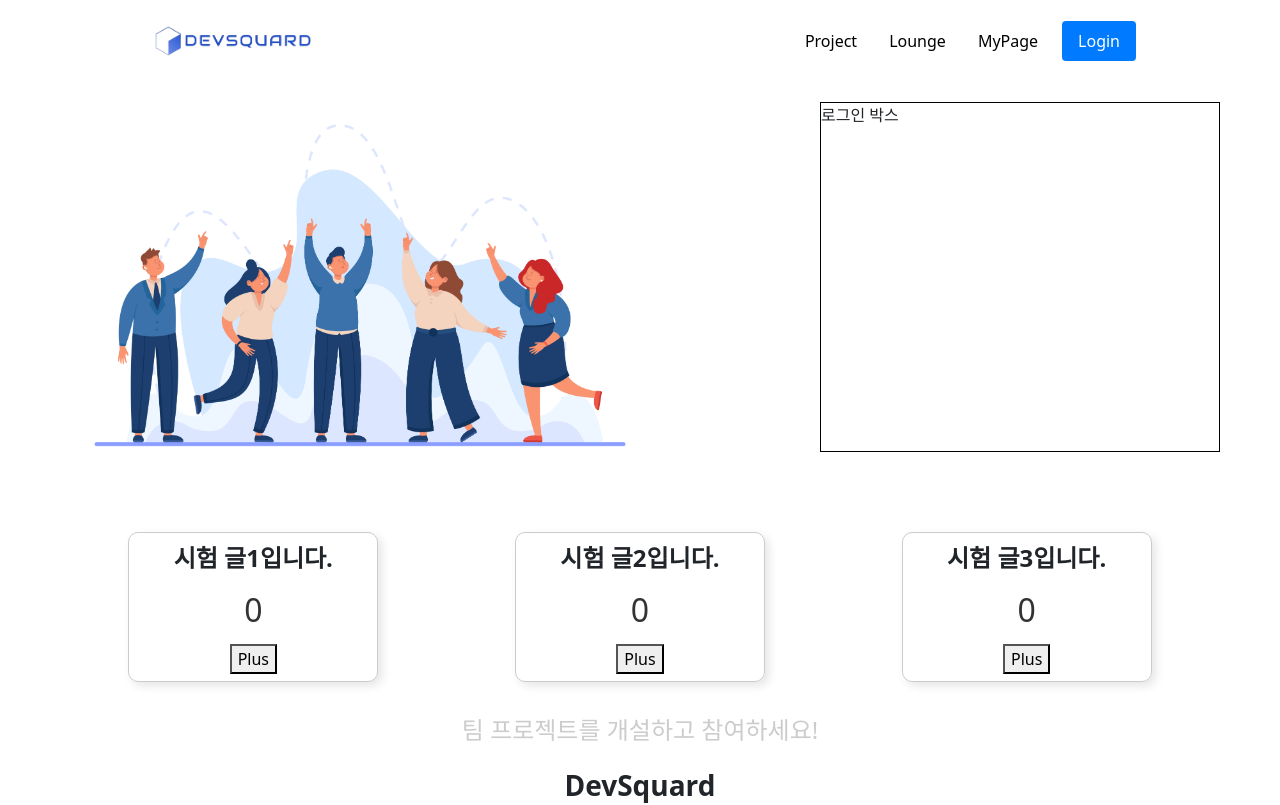
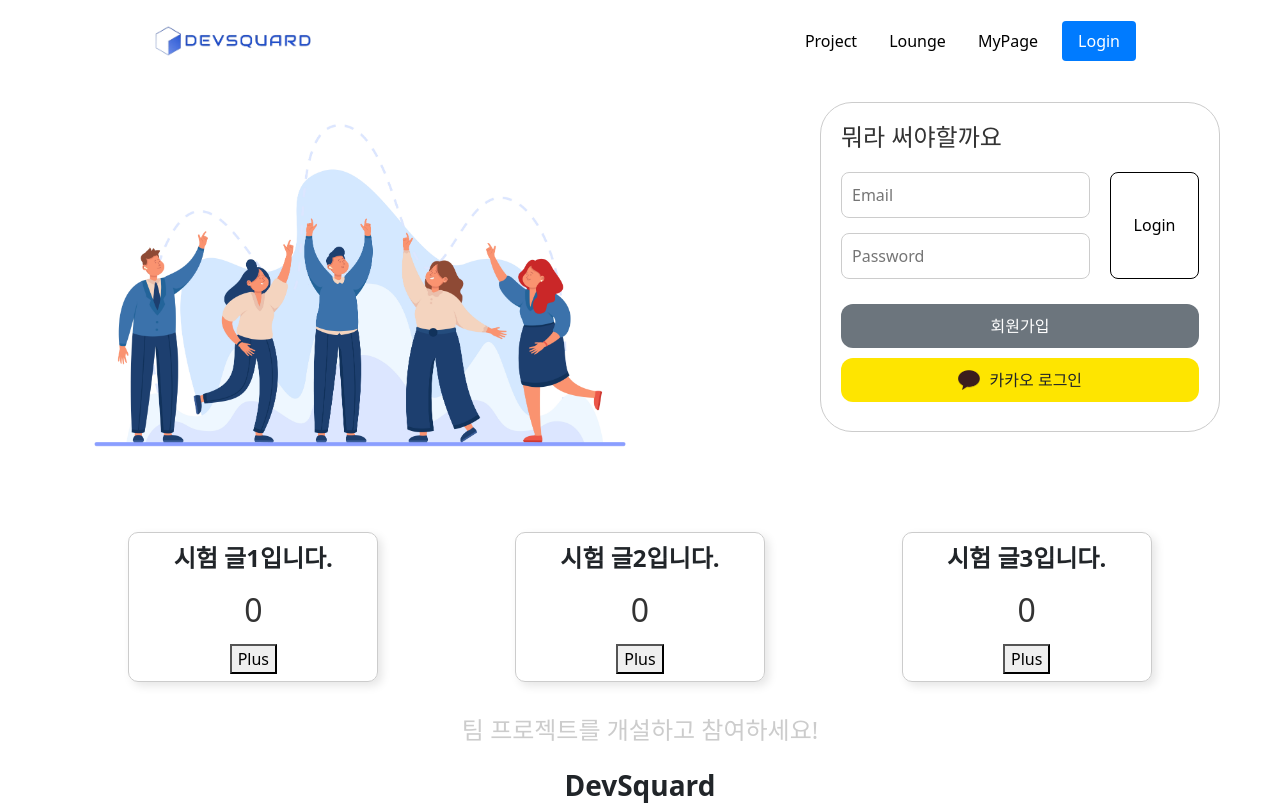
Before and after one commit to whgms159/Devsquad, a React (Vite) app in the folder front-dev/DevSqaurd/: page / in a window 1280 px wide. Shown: the top 805 px of the page. Built offline with nearby package versions, Linux system fonts and the light colour scheme.

Commit message:
feat : small login box

```diff
--- a/front-dev/DevSqaurd/src/components/landing-page/MainBox.tsx
+++ b/front-dev/DevSqaurd/src/components/landing-page/MainBox.tsx
@@ -1,12 +1,33 @@
-import mainImg from '../../assets/mainpage/mainpageImg.jpg';
 import style from './styles/MainBox.module.css';
+import kakaoSymbol from '/assets/mainpage/kakaoSymbol.png';
 
 export default function MainBox() {
   return (
     <div className={style.container}>
-      <div className={style.loginBox}>
-        로그인 박스
+      <div className={style.loginContainer}>
+        <h4 className={style.loginTitle}>뭐라 써야할까요</h4>
+        <div className={style.loginInputBox}>
+          {/* 로그인 폼으로 이동시키기 */}
+          <form action="">
+            <div className={style.test}>
+              <div className={style.inputGroup}>
+                <input name='email' placeholder='Email' className={style.inputField}/>
+                <input type="password" name="password" placeholder='Password' className={style.inputField}/>
+              </div>
+              <div className={style.buttonGroup}>
+                <button className={style.loginButton}>Login</button>
+              </div>
+            </div>
+          </form>
+        </div>
+          {/* 회원가입 폼으로 이동시키기 */}
+          <button className={style.signupButton}>회원가입</button>
+          {/* 카카오 로그인 폼으로 이동시키기 */}
+          <div className={style.kakaoLoginContainer}>
+            <img src={kakaoSymbol} alt="카카오심볼" className={style.kakaoSymbolImg} />
+            <p className={style.kakaoLabel}>카카오 로그인</p>
+          </div>
       </div>
     </div>
   );
-};
+}
--- a/front-dev/DevSqaurd/src/components/landing-page/styles/MainBox.module.css
+++ b/front-dev/DevSqaurd/src/components/landing-page/styles/MainBox.module.css
@@ -9,9 +9,95 @@
   overflow: hidden;
 }
 
-.loginBox {
+.loginContainer {
+  padding: 20px;
+  border: 1px solid #ccc;
+  border-radius: 2rem;
+  width: 400px;
+  height: 330px;
+  margin-left: auto;
+  overflow: hidden;
+}
+
+.loginTitle {
+  font-size: 1.5rem;
+  color: #333;
+  margin-bottom: 20px;
+}
+
+.loginInputBox {
+  width: 100%;
+}
+
+.test {
+  display: flex;
+  justify-content: center;
+}
+
+.inputGroup {
+  width: 70%;
+  margin-right: 20px;
+}
+
+.inputField {
+  width: 100%;
+  padding: 10px;
+  margin-bottom: 15px;
+  border-radius: 8px;
+  border: 1px solid #ccc;
+  font-size: 1rem;
+}
+
+.loginButton {
+  width: 100%;
+  height: 100%;
+  padding: 10px;
+  background-color: #fff;
+  color: black;
   border: 1px solid black;
-  width: 400px;
-  height: 350px;
-  margin-left: auto;
+  border-radius: 8px;
+  cursor: pointer;
+  font-size: 1rem;
 }
+
+.buttonGroup {
+  width: 25%;
+  margin-bottom: 15px;
+}
+
+.signupButton {
+  width: 100%;
+  padding: 10px;
+  margin-top: 10px;
+  background-color: #6c757d;
+  color: white;
+  border: none;
+  border-radius: 12px;
+  cursor: pointer;
+  font-size: 1rem;
+}
+
+.kakaoLoginContainer {
+  width: 100%;
+  padding: 10px;
+  margin-top: 10px;
+  border-radius: 12px;
+  font-size: 30dp;
+  background-color: #FEE500;
+
+  display: flex;
+  align-items: center;
+  justify-content: center;
+}
+
+.kakaoSymbolImg {
+  height: 20px;
+  line-height: 20px;
+  margin-right: 10px;
+}
+
+.kakaoLabel {
+  margin: 0;
+  text-align: center;
+  font-weight: 550;
+}
```
Also changed, not shown: front-dev/DevSqaurd/public/assets/mainpage/kakaoSymbol.png (added), front-dev/DevSqaurd/public/assets/mainpage/kakao_login_medium_wide.png (added).
